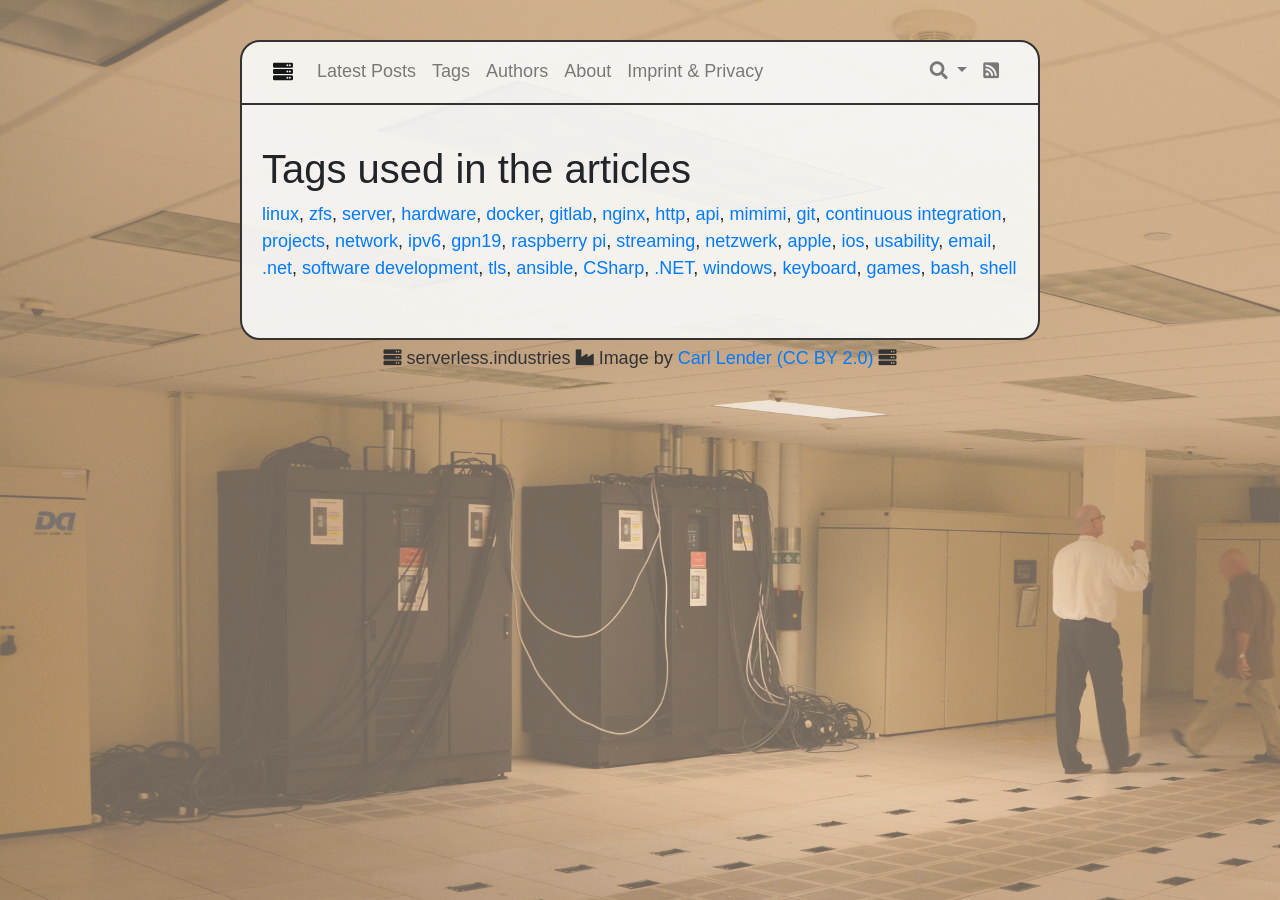
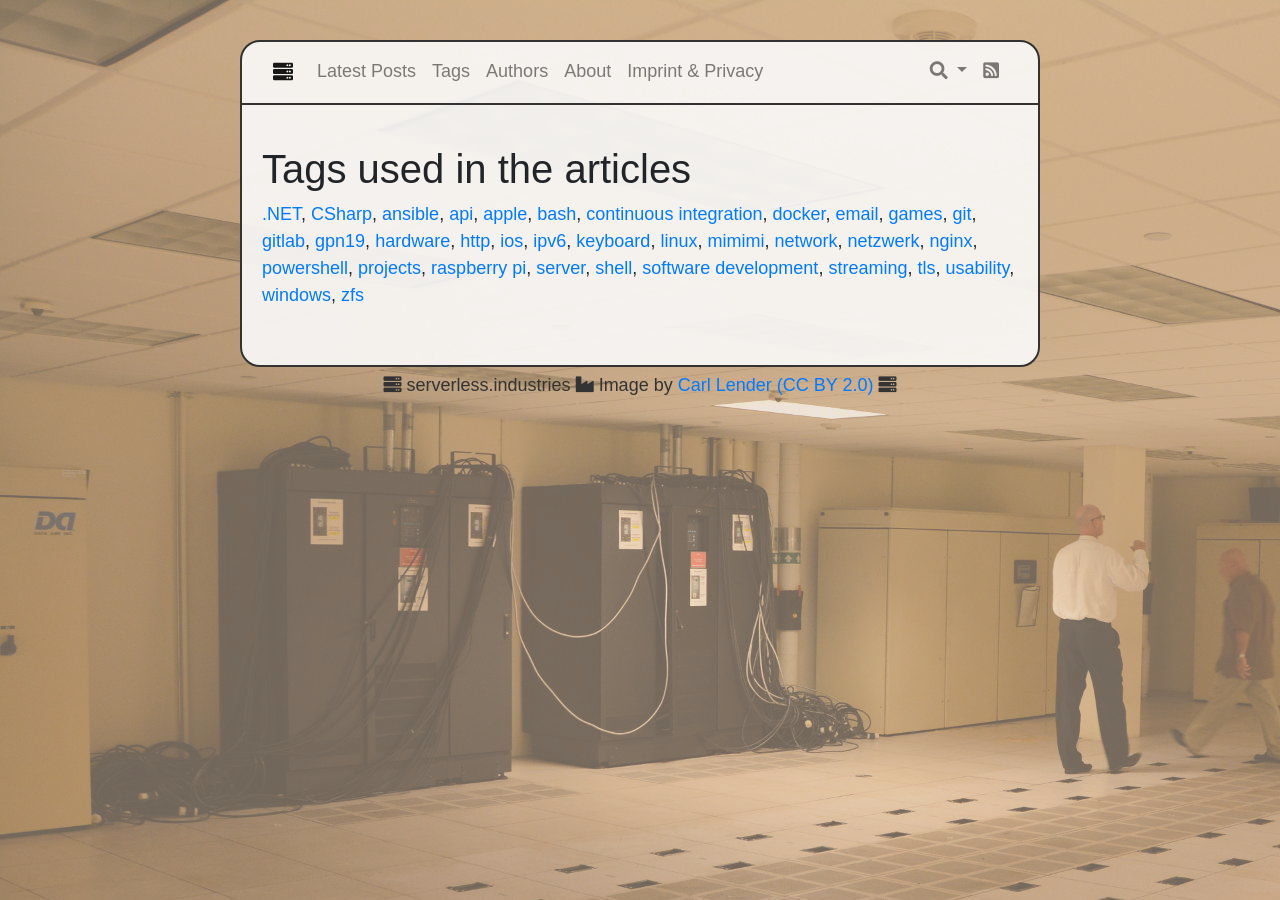
Before and after one commit to perryflynn/serverless.industries, a Jekyll site: the page built from src/tags.html, in a window 1280 px wide. Built offline with Jekyll 4.4.1, drawn with Linux system fonts in a browser that asks for light colours.

Commit message:
sort tags, invoke-webrequests, windows runas system, bash cache refresh

```diff
--- a/src/_layouts/post.html
+++ b/src/_layouts/post.html
@@ -10,7 +10,8 @@ layout: content
     {% if nowts < postts %}future - {% endif %}
     {% if page.draft %}draft - {% endif %}
     {% if page.published == false %}unpublished - {% endif %}
-    {%-for tag in page.tags %}
+    {% assign sorted_tags = page.tags | sort %}
+    {%-for tag in sorted_tags %}
         <a href="{{'/tags.html' | relative_url}}#{{tag|slugify}}">{{tag}}</a>{% if forloop.last==false %}, {% endif %}
     {% endfor %}
 </p>
--- a/src/css/main.scss
+++ b/src/css/main.scss
@@ -145,14 +145,14 @@ $content-opacity: .9;
 }
 
 .markdown-content {
-    pre, .blockquote {
+    pre, blockquote {
         background-color: rgba($lay-color-bright, .6);
         border-left: 2px solid darken($lay-color-bright, 50%);
         border-right: 2px solid darken($lay-color-bright, 50%);
         padding: 10px 20px;
     }
 
-    .blockquote p:last-child {
+    blockquote p:last-child {
         margin-bottom:0px;
     }
 }
--- a/src/tags.html
+++ b/src/tags.html
@@ -5,12 +5,13 @@ title: Tags
 <h1>Tags used in the articles</h1>
 
 <p>
-    {%- for tag in site.tags %}
+    {% assign sorted_tags = site.tags | sort %}
+    {%- for tag in sorted_tags %}
     <a href="#{{tag[0]|slugify}}">{{tag[0]}}</a>{% if forloop.last==false %}, {% endif %}
     {% endfor -%}
 </p>
 
-{% for tag in site.tags %}
+{% for tag in sorted_tags %}
     <div class="tagcontainer tag-{{tag[0]|slugify}}">
         <h2>{{tag[0]}}</h2>
         <ul>
```
Also changed, not shown: src/_posts/2019/2019-07-08-perrysnetconsole-updated.md (+1 -1 lines), src/_posts/2020/2020-03-12-powershell-invoke-webrequest-systemservice.md (added, +31 -0 lines), src/_posts/2020/2020-03-20-windows-run-as-system.md (added, +24 -0 lines), src/_posts/2020/2020-03-27-bash-reload-path-cache.md (added, +16 -0 lines), .gitlab-ci.yml, 1 other file.
